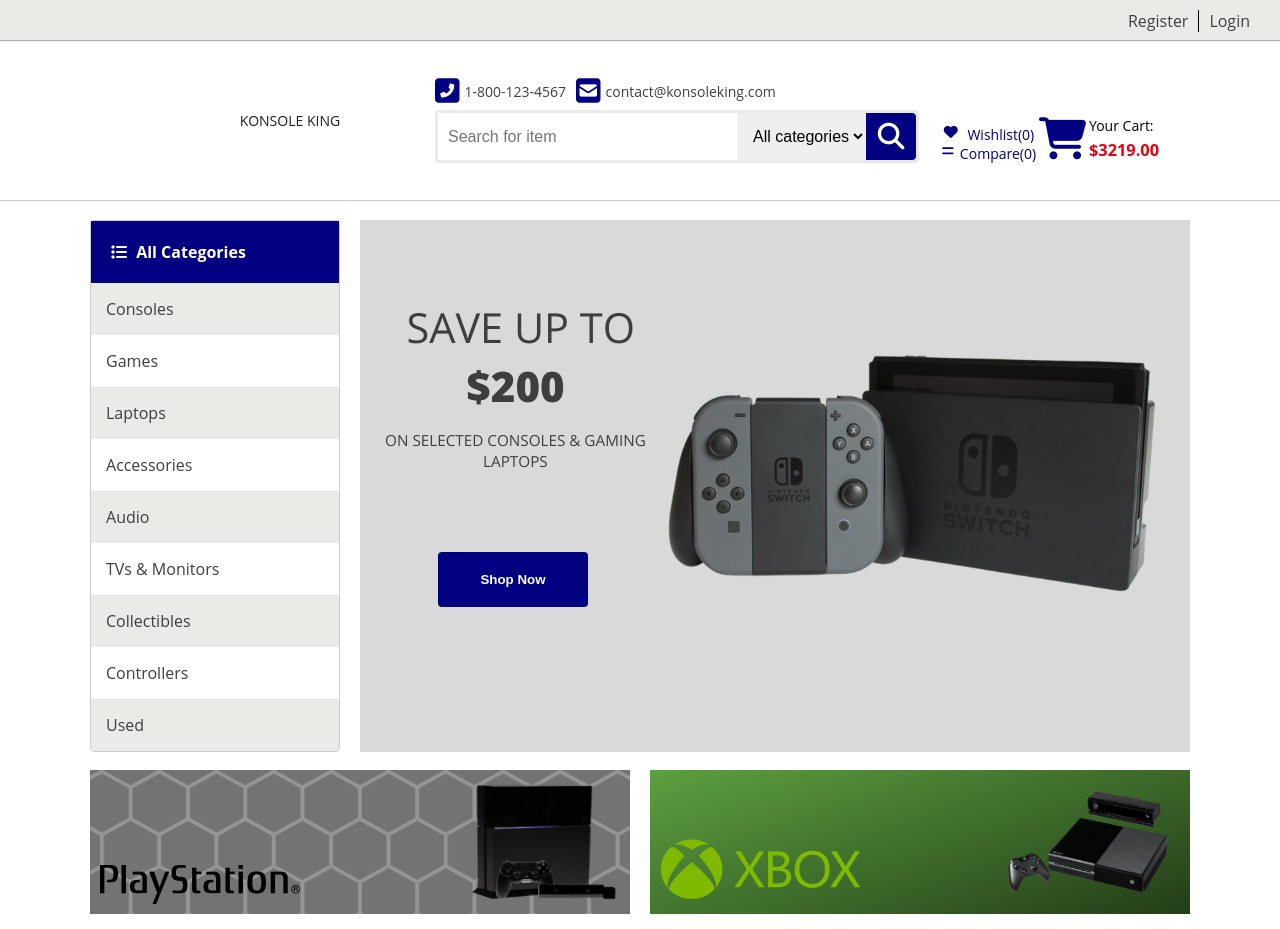
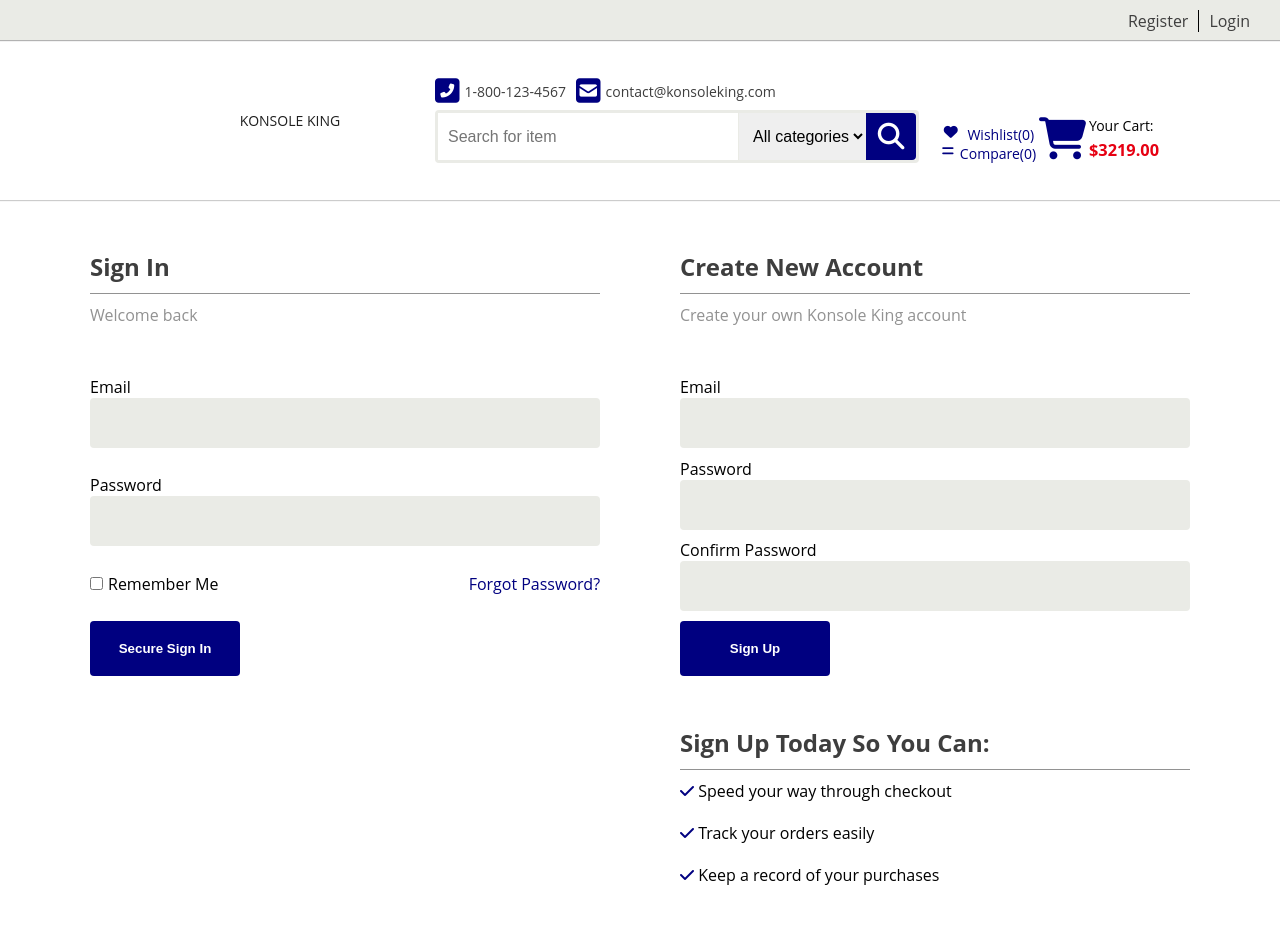
Before and after one commit to jpstanway/konsole-king, a React (Create React App) app: page /register-login in a window 1280 px wide. Shown: the top 929 px of the page. Built offline with nearby package versions, Linux system fonts and the light colour scheme.

Commit message:
create register-login page with auth form component

```diff
--- a/src/App.js
+++ b/src/App.js
@@ -1,9 +1,12 @@
 import React from "react";
+import { Route } from "react-router-dom";
+
 import "./App.css";
 
 import Loginbar from "./components/loginbar/loginbar.component";
 import Header from "./components/header/header.component";
 import Home from "./pages/home/home.component";
+import RegisterLogin from "./pages/register-login/register-login.component";
 import Footer from "./components/footer/footer.component";
 
 function App() {
@@ -11,7 +14,8 @@
     <div className="App">
       <Loginbar />
       <Header />
-      <Home />
+      <Route exact path="/" render={() => <Home />} />
+      <Route path="/register-login" render={() => <RegisterLogin />} />
       <Footer />
     </div>
   );
--- /dev/null
+++ b/src/components/auth-form/auth-form.component.jsx
@@ -0,0 +1,48 @@
+import React from "react";
+
+import {
+  AuthFormContainer,
+  Form,
+  AuthFormInputContainer,
+  AuthFormInput,
+  AuthFormInputExtra
+} from "./auth-form.styles";
+
+import CustomButton from "../../components/custom-button/custom-button.component";
+
+const AuthForm = ({ register, children }) => (
+  <AuthFormContainer>
+    <h2>{register ? "Create New Account" : "Sign In"}</h2>
+    <p>{register ? "Create your own Konsole King account" : "Welcome back"}</p>
+    <Form onSubmit={() => console.log("login")}>
+      <AuthFormInputContainer>
+        <label htmlFor="email">Email</label>
+        <AuthFormInput type="email" name="email" />
+      </AuthFormInputContainer>
+      <AuthFormInputContainer>
+        <label htmlFor="password">Password</label>
+        <AuthFormInput type="password" name="password" />
+      </AuthFormInputContainer>
+      {register ? (
+        <AuthFormInputContainer>
+          <label htmlFor="password2">Confirm Password</label>
+          <AuthFormInput type="password" name="password2" />
+        </AuthFormInputContainer>
+      ) : (
+        <AuthFormInputExtra>
+          <div>
+            <input type="checkbox" name="remember" />
+            <label htmlFor="remember">Remember Me</label>
+          </div>
+          <a href="#">Forgot Password?</a>
+        </AuthFormInputExtra>
+      )}
+      <CustomButton type="submit">
+        {register ? "Sign Up" : "Secure Sign In"}
+      </CustomButton>
+    </Form>
+    {children}
+  </AuthFormContainer>
+);
+
+export default AuthForm;
--- /dev/null
+++ b/src/components/auth-form/auth-form.styles.jsx
@@ -0,0 +1,49 @@
+import styled from "styled-components";
+
+export const AuthFormContainer = styled.div`
+  height: 100%;
+
+  h2 {
+    border-bottom: 1px solid var(--color-grey);
+    color: var(--color-grey-dark);
+    padding-bottom: 1rem;
+    margin-bottom: 1rem;
+  }
+
+  p {
+    color: var(--color-grey);
+    margin-bottom: 5rem;
+  }
+`;
+
+export const Form = styled.form`
+  height: 30rem;
+  display: flex;
+  flex-direction: column;
+  justify-content: space-between;
+  margin-bottom: 5rem;
+`;
+
+export const AuthFormInputContainer = styled.div`
+  display: flex;
+  flex-direction: column;
+`;
+
+export const AuthFormInput = styled.input`
+  width: 100%;
+  height: 5rem;
+  border-radius: 4px;
+  background-color: var(--color-grey-light);
+  border: 0;
+  padding-left: 1rem;
+  font-size: 1.8rem;
+`;
+
+export const AuthFormInputExtra = styled.div`
+  display: flex;
+  justify-content: space-between;
+
+  input[type="checkbox"] {
+    margin-right: 5px;
+  }
+`;
--- a/src/components/loginbar/loginbar.component.jsx
+++ b/src/components/loginbar/loginbar.component.jsx
@@ -16,10 +16,10 @@
     <LoginMenu>
       <LoginItems id="mobile-menu">
         <LoginItem>
-          <LoginItemLink to="/">Register</LoginItemLink>
+          <LoginItemLink to="/register-login">Register</LoginItemLink>
         </LoginItem>
         <LoginItem>
-          <LoginItemLink to="/">Login</LoginItemLink>
+          <LoginItemLink to="/register-login">Login</LoginItemLink>
         </LoginItem>
       </LoginItems>
       <MobileLoginMenu id="mobile-btn">
--- a/src/components/main-slider/main-slider.styles.jsx
+++ b/src/components/main-slider/main-slider.styles.jsx
@@ -1,6 +1,5 @@
 import styled from "styled-components";
 import { Link } from "react-router-dom";
-import { device } from "../../scripts/media";
 
 export const SliderControl = styled.div`
   width: 10rem;
--- /dev/null
+++ b/src/pages/register-login/register-login.component.jsx
@@ -0,0 +1,29 @@
+import React from "react";
+
+import { RegisterLoginPage, AuthFormList } from "./register-login.styles";
+
+import AuthForm from "../../components/auth-form/auth-form.component";
+
+const RegisterLogin = () => (
+  <RegisterLoginPage>
+    <AuthForm />
+    <AuthForm register>
+      <AuthFormList>
+        <h2>Sign Up Today So You Can:</h2>
+        <ul>
+          <li>
+            <i className="fas fa-check"></i> Speed your way through checkout
+          </li>
+          <li>
+            <i className="fas fa-check"></i> Track your orders easily
+          </li>
+          <li>
+            <i className="fas fa-check"></i> Keep a record of your purchases
+          </li>
+        </ul>
+      </AuthFormList>
+    </AuthForm>
+  </RegisterLoginPage>
+);
+
+export default RegisterLogin;
--- /dev/null
+++ b/src/pages/register-login/register-login.styles.jsx
@@ -0,0 +1,35 @@
+import styled from "styled-components";
+import { device, size } from "../../scripts/media";
+
+export const RegisterLoginPage = styled.div`
+  display: grid;
+  grid-gap: 8rem;
+  grid-template-columns: repeat(2, 1fr);
+  margin: auto;
+  max-width: ${size.laptopM};
+  padding: 5rem 5rem 7rem 5rem;
+  width: 100%;
+
+  @media ${device.tablet} {
+    grid-template-columns: 1fr;
+  }
+`;
+
+export const AuthFormList = styled.div`
+  h2 {
+    border: 0;
+  }
+
+  ul {
+    list-style-type: none;
+    padding-left: 0;
+  }
+
+  li:not(:last-child) {
+    margin-bottom: 2rem;
+  }
+
+  i {
+    color: var(--color-primary);
+  }
+`;
```
